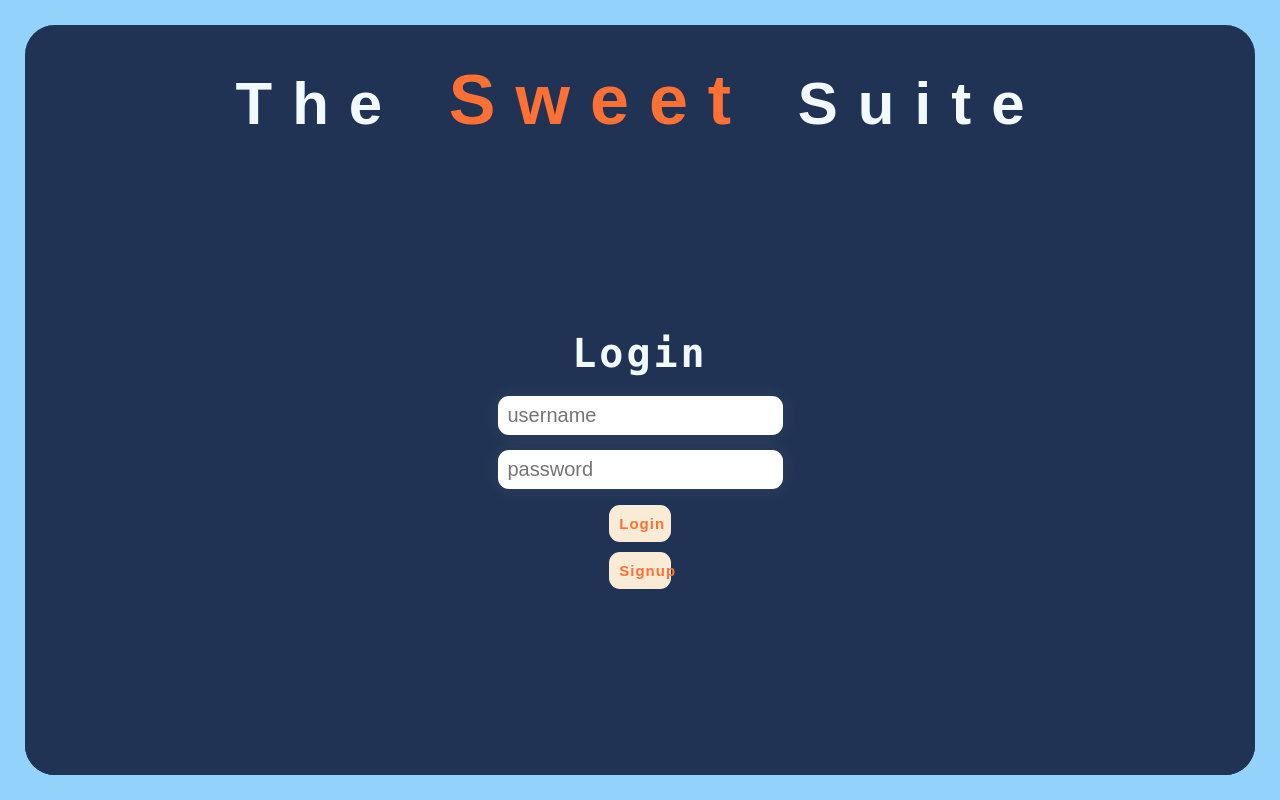
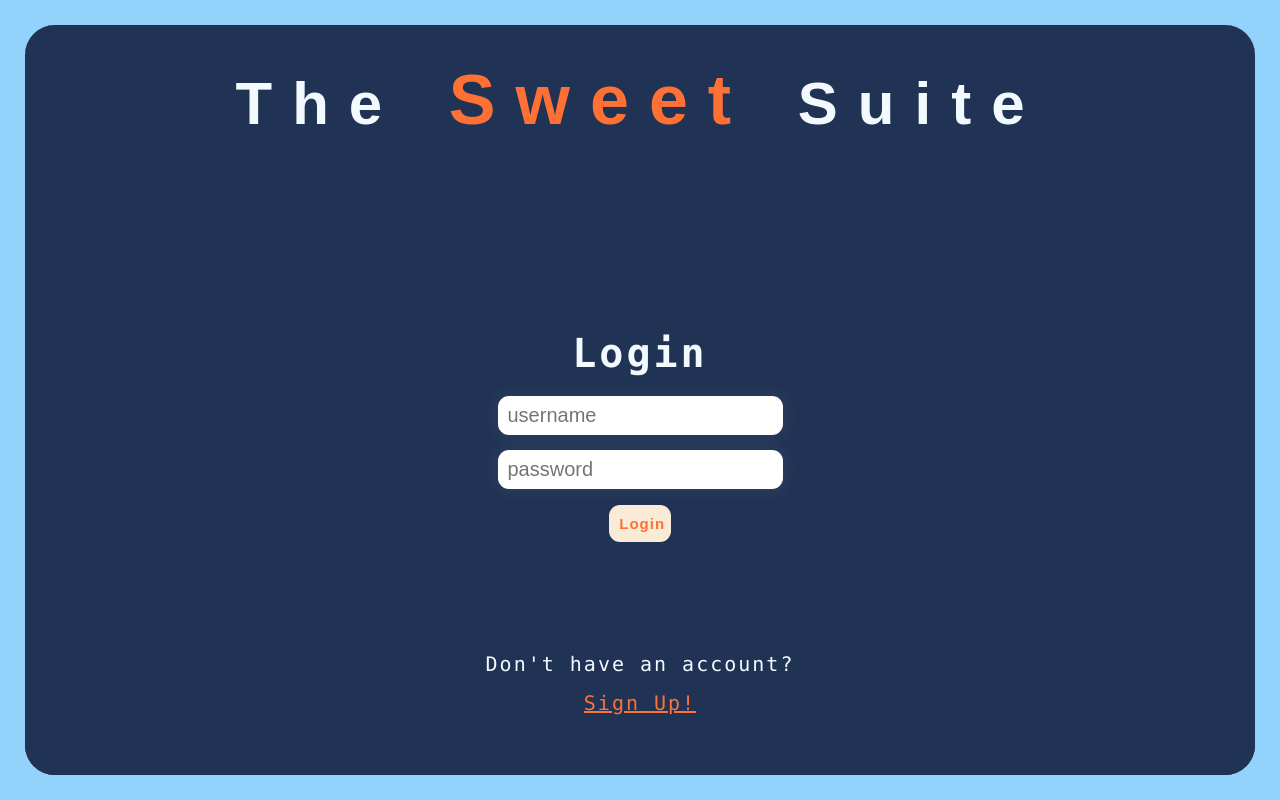
Before and after one commit to CameronRWS/The-Sweet-Suite, a React (Create React App) app in the folder frontend/: page / in a window 1280 px wide. Built offline with nearby package versions, Linux system fonts and the light colour scheme.

Commit message:
add sign up link, replaces button

```diff
--- a/frontend/src/pages/Login.css
+++ b/frontend/src/pages/Login.css
@@ -2,7 +2,6 @@ input{
     padding: 8px 10px;
     margin: 5px 10px;
     border-radius: 11px;
-    /* border-color: #FF7034; */
     border: none;
 }
 
@@ -32,6 +31,13 @@ button{
     font-family: Arial;
     font-size: 15px;
     letter-spacing: 1px;
+    transition-duration: .3s;
+    outline: none;
+}
+
+button:hover{
+    background-color: #fcb989;
+    color: #FF7034;
 }
 
 .login-div{
@@ -72,7 +78,7 @@ button{
     font-family: fantasy;
     letter-spacing: 20px;
     word-spacing: 10px;
-    line-height: 70px;
+    line-height: 50px;
 }
 
 .title-span{
@@ -115,11 +121,6 @@ button{
     position: relative;
 }
 
-/* .form-div{
-    width: 400px;
-
-} */
-
 .image{
     display: block;
     width: 100%;
@@ -128,8 +129,26 @@ button{
     opacity: 1;
 }
 
+.signup-text{
+    text-align: center;
+    font-size: 20px;
+    font-family: "Lucida Console";
+    letter-spacing: 2px;
+    color: #F3FAFF;
+    margin: 15px 0;
+}
+
+.signup-link{
+    text-align: center;
+    font-size: 20px;
+    font-family: "Lucida Console";
+    letter-spacing: 2px;
+    color: #FF7034;
+    margin: 15px 0;
+}
+
 .signup-div{
     text-align: center;
     position: relative;
-    margin: 10px 0;
+    margin: 110px 0;
 };
--- a/frontend/src/pages/Login.js
+++ b/frontend/src/pages/Login.js
@@ -1,5 +1,5 @@
 import React, {useState} from "react";
-import { useHistory } from 'react-router-dom';
+import { useHistory, BrowserRouter, Link } from 'react-router-dom';
 import './Login.css'
 import backdrop2 from './images/backdrop2.jpg';
 
@@ -76,7 +76,8 @@ const Login = () => {
                     <button type="submit" onClick={handleLogin}>Login</button>
                 </form>
                 <div className="signup-div">
-                    <button onClick={goToSignup}>Signup</button>
+                    <p className="signup-text">Don't have an account?</p>
+                    <Link className="signup-link" to="/signup">Sign Up!</Link>
                 </div>
             </div>
         </div>
```
